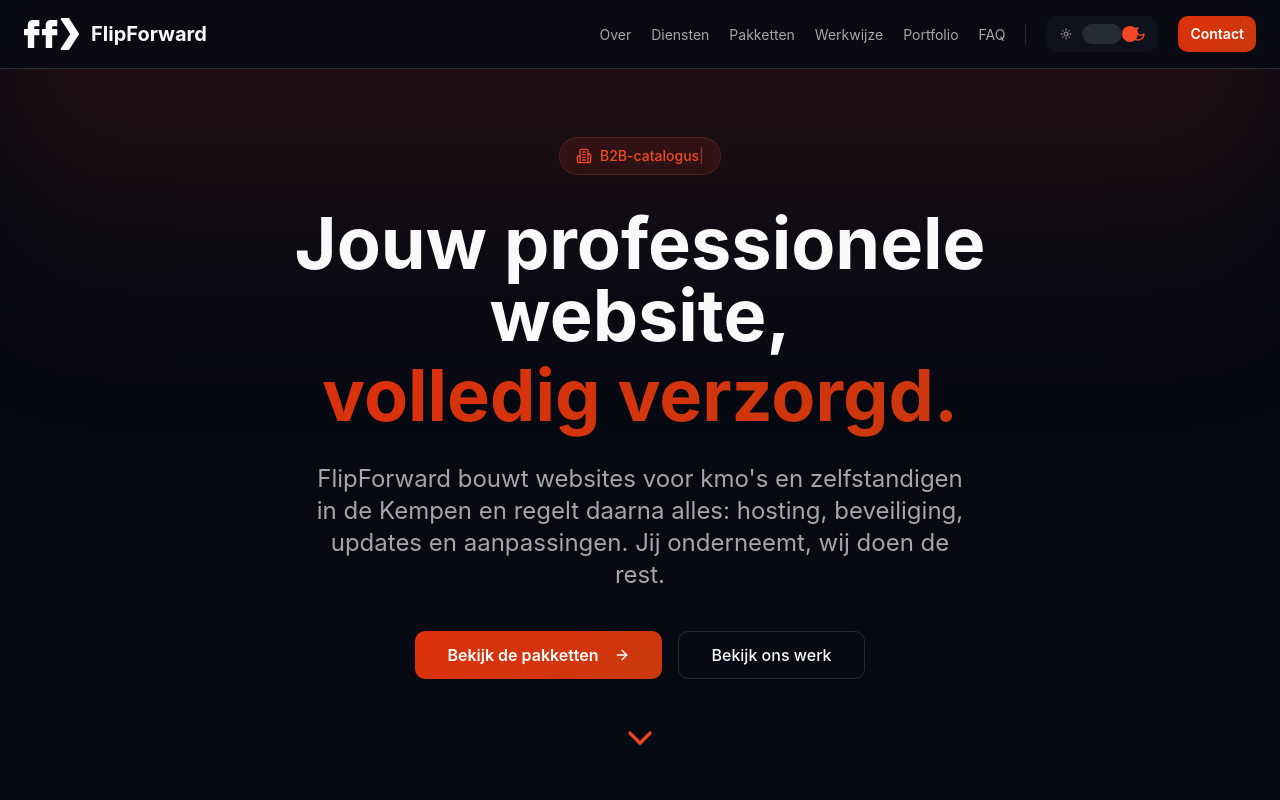
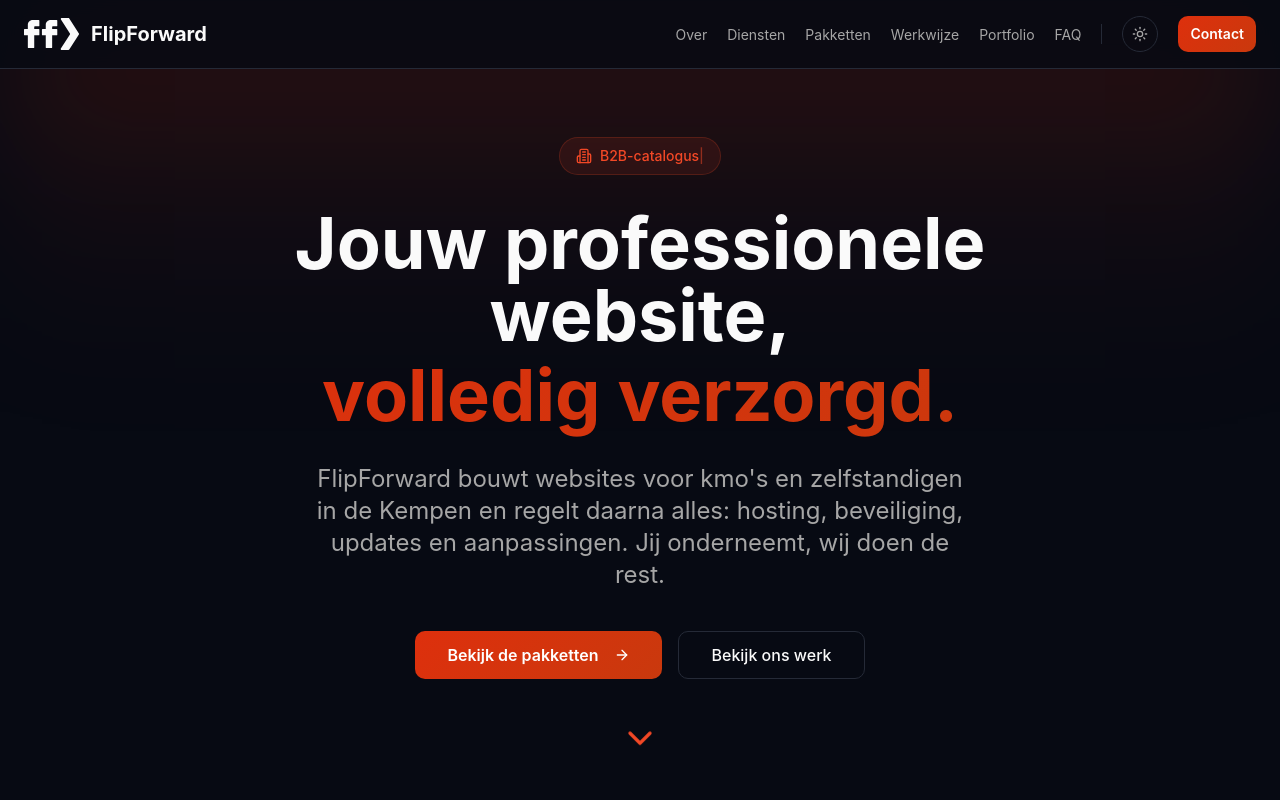
Before and after one commit to FlipForward/flipforward, a React (Vite) app: page / in a window 1280 px wide. Shown: the top 800 px of the page. Built offline with nearby package versions, Linux system fonts and the light colour scheme.

Commit message:
fix: thema-schakelaar vervangen door eenvoudige icoonknop
Co-Authored-By: Claude Opus 5.5 <noreply@anthropic.com>

```diff
--- a/src/components/ThemeToggle.tsx
+++ b/src/components/ThemeToggle.tsx
@@ -1,6 +1,7 @@
 import { useTheme } from "@/contexts/ThemeContext";
 import { Sun, Moon } from "lucide-react";
 
+/** Eén ronde knop: toont het icoon van de modus waar je naartoe schakelt. */
 const ThemeToggle = () => {
   const { theme, toggleTheme } = useTheme();
   const dark = theme === "dark";
@@ -9,15 +10,11 @@ const ThemeToggle = () => {
     <button
       type="button"
       onClick={toggleTheme}
-      className="flex items-center gap-2 px-3 py-2 rounded-lg bg-secondary/50 hover:bg-secondary transition-colors focus-visible:outline-none focus-visible:ring-2 focus-visible:ring-ring"
-      aria-label="Donkere modus"
-      aria-pressed={dark}
+      className="inline-flex h-9 w-9 items-center justify-center rounded-full border border-border text-muted-foreground transition-colors hover:text-foreground hover:bg-secondary focus-visible:outline-none focus-visible:ring-2 focus-visible:ring-ring"
+      aria-label={dark ? "Schakel naar lichte modus" : "Schakel naar donkere modus"}
+      title={dark ? "Lichte modus" : "Donkere modus"}
     >
-      <Sun className={`w-4 h-4 transition-all ${!dark ? "text-accent scale-100" : "text-muted-foreground scale-75"}`} aria-hidden="true" />
-      <span className="relative w-10 h-5 bg-border rounded-full" aria-hidden="true">
-        <span className={`absolute top-0.5 w-4 h-4 bg-accent rounded-full transition-transform duration-300 ${dark ? "translate-x-5" : "translate-x-0.5"}`} />
-      </span>
-      <Moon className={`w-4 h-4 transition-all ${dark ? "text-accent scale-100" : "text-muted-foreground scale-75"}`} aria-hidden="true" />
+      {dark ? <Sun className="h-4 w-4" aria-hidden="true" /> : <Moon className="h-4 w-4" aria-hidden="true" />}
     </button>
   );
 };
```
